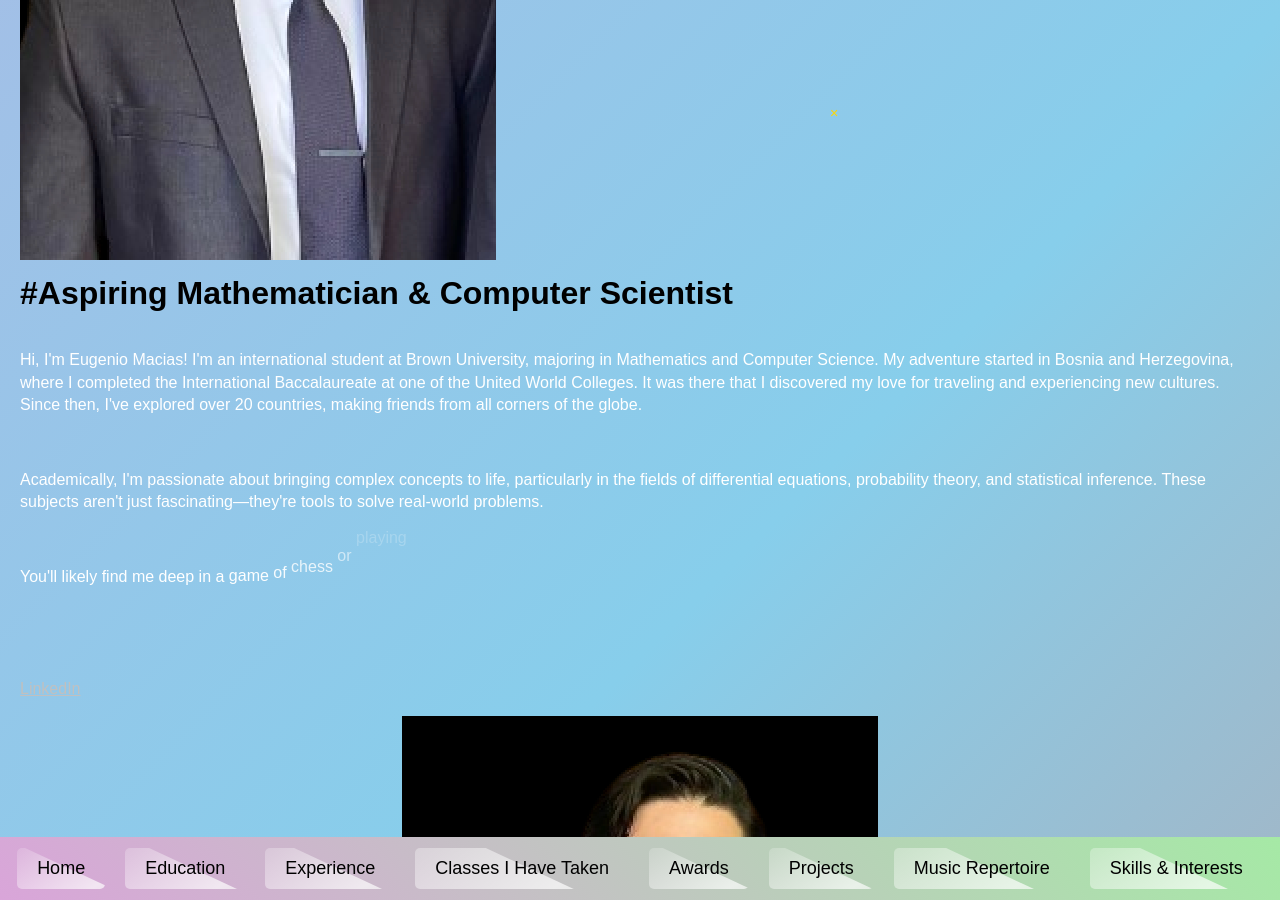
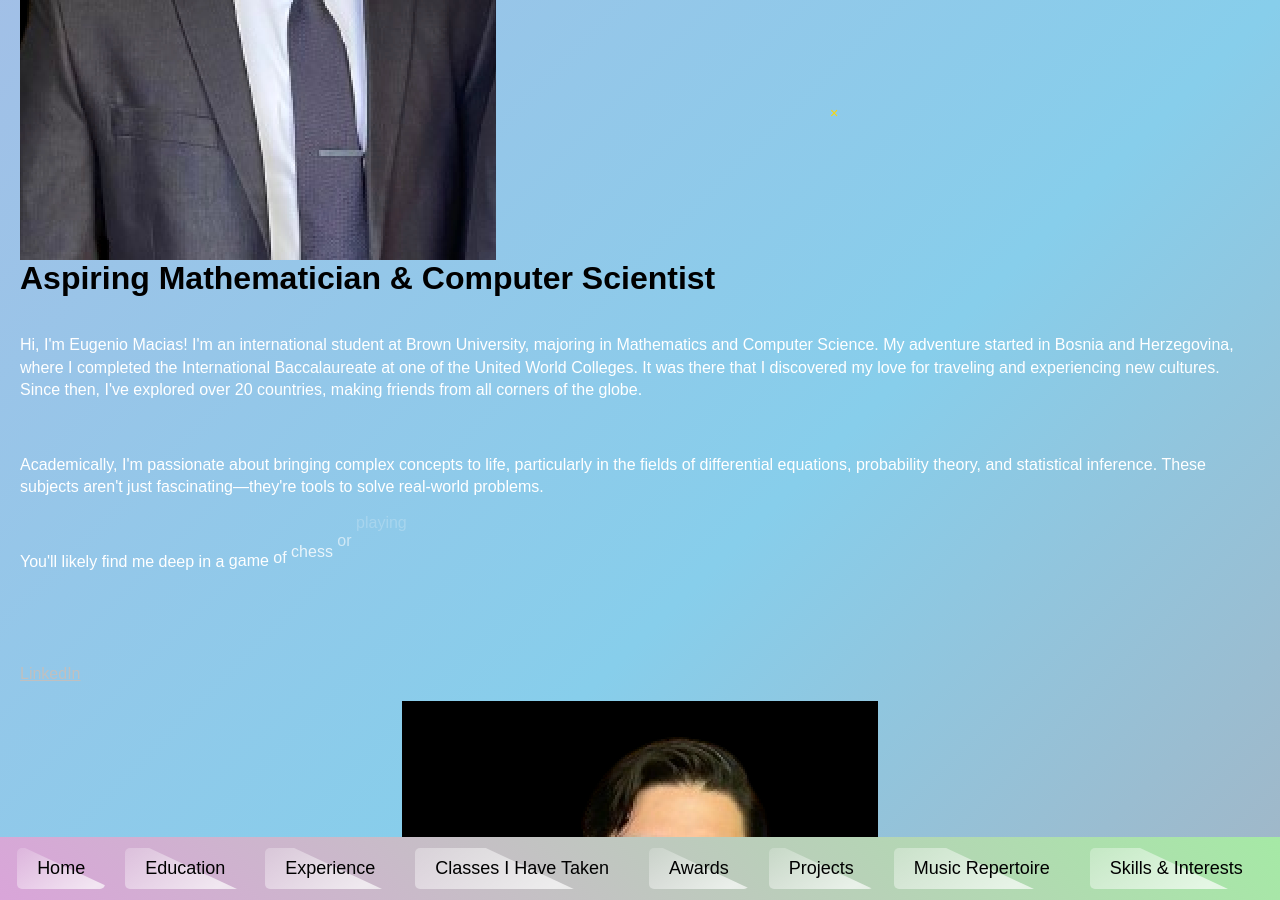
Before and after one commit to xXElGenio0203Xx/eugenio-macias.github.io, a Jekyll site: the page built from index.md, in a window 1280 px wide and 900 px high, scrolled down 485 px. Built offline with Jekyll 4.4.1, drawn with Linux system fonts in a browser that asks for light colours; some web fonts are replaced.

Commit message:
Update index.md

```diff
--- a/index.md
+++ b/index.md
@@ -3,8 +3,13 @@ layout: default
 title: Home
 ---
 
-![Profile Picture](/assets/images/gportfolio_profile_picture.png){: class="profile-pic" }
-# #Aspiring Mathematician & Computer Scientist
+<div class="center">
+    <img src="/assets/images/gportfolio_profile_picture.png" alt="Profile Picture" class="profile-pic">
+</div>
+
+<div class="center">
+    <h1>Aspiring Mathematician & Computer Scientist</h1>
+</div>
 <br>
 <p class="animated-text">Hi, I'm Eugenio Macias! I'm an international student at Brown University, majoring in Mathematics and Computer Science. My adventure started in Bosnia and Herzegovina, where I completed the International Baccalaureate at one of the United World Colleges. It was there that I discovered my love for traveling and experiencing new cultures. Since then, I've explored over 20 countries, making friends from all corners of the globe.</p>
 <br>
```
